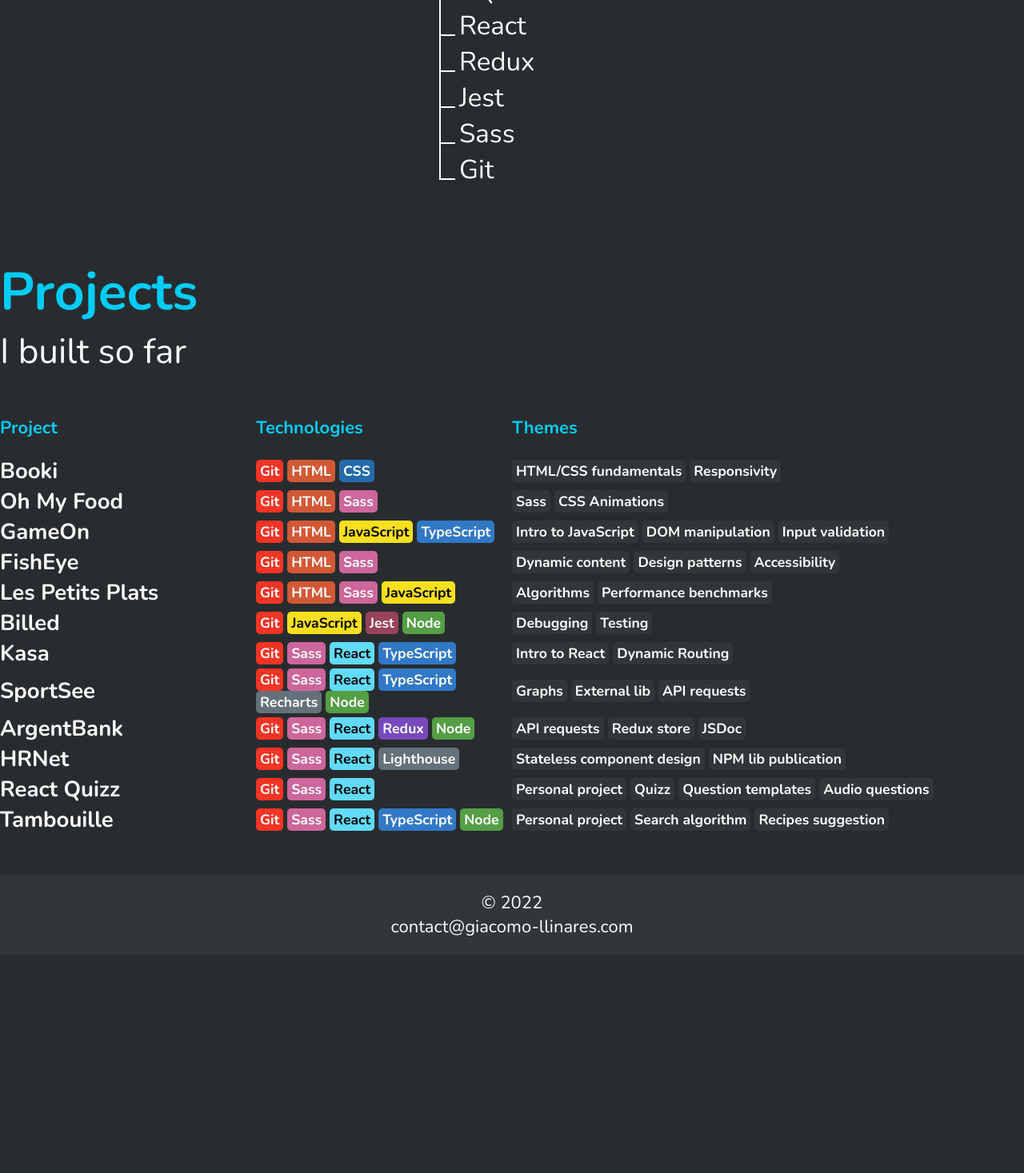
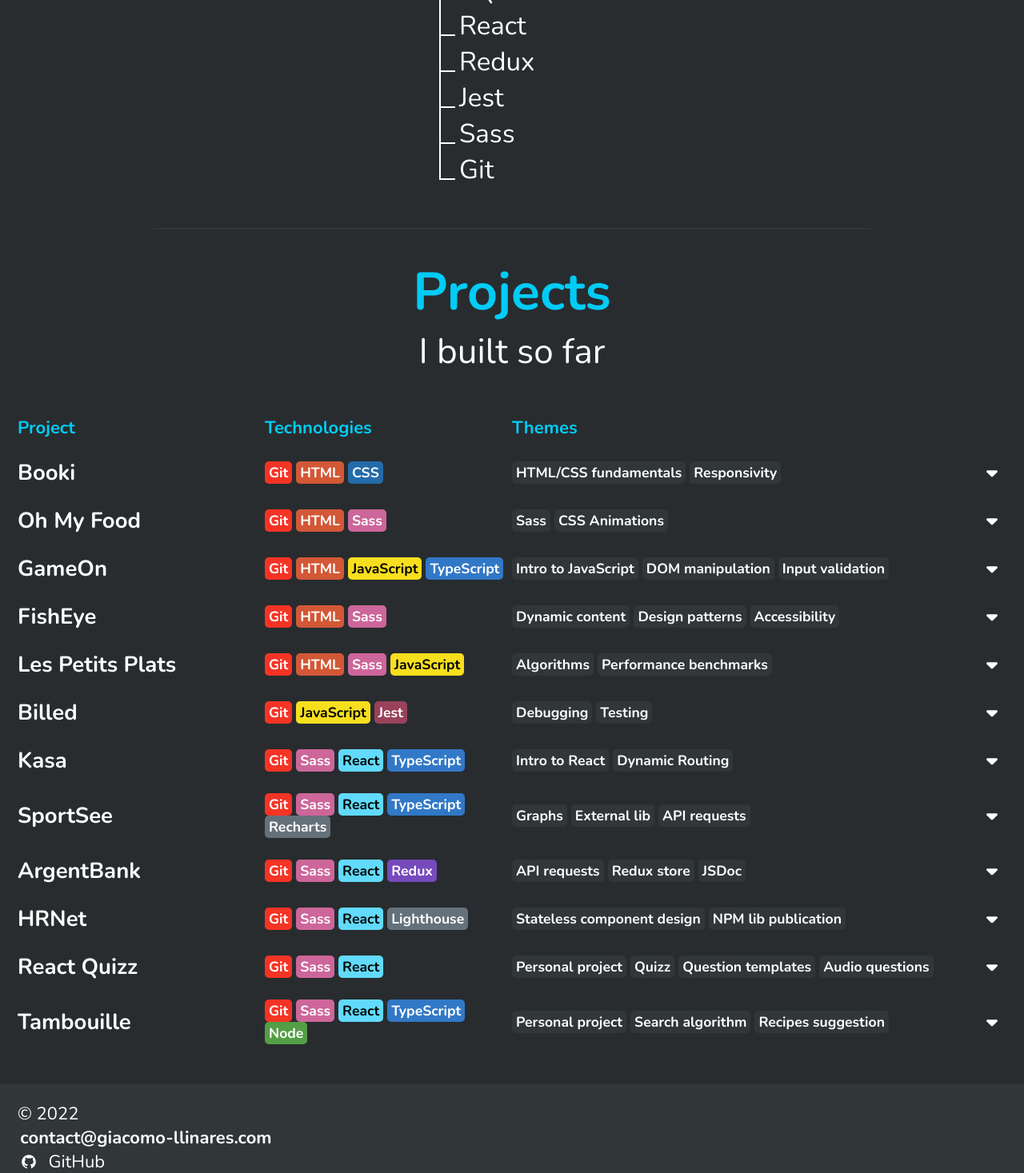
Before and after one commit to 0ddbird/react-portfolio, a React (Create React App) app: page / in a window 1280 px wide. Shown: the part 1330-2797 px from the top of the page at 80% size. Before the commit the page ends 2524 px from the top, so only its background shows below. Built offline with nearby package versions, Linux system fonts and the light colour scheme.

Commit message:
Minor CSS fixes

```diff
--- a/src/components/Footer.jsx
+++ b/src/components/Footer.jsx
@@ -1,10 +1,14 @@
 import React from 'react'
+import GitHubIcon from '../assets/github-icon.svg'
+import LinkedinIcon from '../assets/linkedin-icon.svg'
 
 const Footer = () => {
   return (
   <footer>
     <span>&copy; 2022</span>
-    <span>contact@giacomo-llinares.com</span>
+    <a href="mailto: contact@giacomo-llinares.com" id='contact-email'>contact@giacomo-llinares.com</a>
+    <a href="https://github.com/Okuspo" target="_blank" rel="noopener noreferrer"><img src={GitHubIcon} alt='github-profile'/>GitHub</a>
+    <a href="https://www.linkedin.com/in/giacomollinares/" target="_blank" rel="noopener noreferrer"><img src={LinkedinIcon} alt='linkedin-profile'/>LinkedIn</a>
   </footer>)
 }
 
--- a/src/components/Nav.jsx
+++ b/src/components/Nav.jsx
@@ -14,7 +14,7 @@ const Nav = () => {
         <span id='home-link-gt'>&gt;</span>
         <span id='home-link-underscore'>_</span>
       </Link>
-      <span id='contact-email'>contact@giacomo-llinares.com</span>
+      <a href="mailto: contact@giacomo-llinares.com" id='contact-email'>contact@giacomo-llinares.com</a>
       <button className="nav-button" id="nav-open-button" onClick={() => setMenuOpen(!menuOpen)}>
       <img src={icon} alt="menu"/>
       </button>
--- a/src/components/Project.jsx
+++ b/src/components/Project.jsx
@@ -3,6 +3,7 @@ import PropTypes from 'prop-types'
 import { v4 as uuidv4 } from 'uuid'
 import GitHubIcon from '../assets/github-icon.svg'
 import DiagramIcon from '../assets/diagram-project-solid.svg'
+import Caret from '../assets/caret.svg'
 
 const Project = ({ project }) => {
   const [isFocused, setIsFocused] = useState(false)
@@ -25,6 +26,8 @@ const Project = ({ project }) => {
             })
           }
         </ul>
+        <img className={isFocused ? 'project-caret-icon up' : 'project-caret-icon'} src={Caret} alt='expand' />
+
     </article>
     {
       isFocused &&
--- a/src/components/Projects.jsx
+++ b/src/components/Projects.jsx
@@ -7,7 +7,7 @@ const Projects = () => {
   return (
     <section id='projects' className='main-section'>
       <h1 className='section-heading'>Projects</h1>
-      <span className='section-subheading'>I built so far</span>
+      <h2 className='section-subheading'>I built so far</h2>
       <div className='table'>
         <div className='table-headings'>
           <div id='heading-project' className='table-heading'>Project</div>
--- a/src/components/Stack.jsx
+++ b/src/components/Stack.jsx
@@ -8,7 +8,7 @@ const Stack = () => {
   return (
     <section id='stack' className='main-section'>
       <h1 className="section-heading">Technical stack</h1>
-      <span className="section-subheading">I&apos;ve been training on</span>
+      <h2 className="section-subheading">I&apos;ve been training on</h2>
       <div className='stack-list-wrapper'>
         <ul className='stack-list'>
           {
--- a/src/data/projects.js
+++ b/src/data/projects.js
@@ -85,7 +85,7 @@ const projects = [
       <>
         <i>What are we having for dinner tonight?</i>
         <br /> Well I&apos;m sure you&apos;ll find out really quick if you take a look at this project.
-        The aim was to build a search algorithm for cooking recipies, dealing with multiple criterias &#40;keywords, different types of tags&#41;
+        The aim was to build a search algorithm for cooking recipes, dealing with multiple criterias &#40;keywords, different types of tags&#41;
         I had to make two versions of the algorithm, one using the <i>functional approach</i>, the other using <i>imperative approach</i>, then benchmark the two versions and understand why one would be more performant.
 
       </>
@@ -94,7 +94,7 @@ const projects = [
   {
     id: 5,
     title: 'Billed',
-    techs: ['Git', 'JavaScript', 'Jest', 'Node'],
+    techs: ['Git', 'JavaScript', 'Jest'],
     themes: ['Debugging', 'Testing'],
     github: 'https://github.com/Okuspo/OC_P9_Billed',
     diagram: 'https://whimsical.com/p9-billed-front-map-9Cdr8mQDUPCnAtBLs5BkWr',
@@ -126,7 +126,7 @@ const projects = [
   {
     id: 7,
     title: 'SportSee',
-    techs: ['Git', 'Sass', 'React', 'TypeScript', 'Recharts', 'Node'],
+    techs: ['Git', 'Sass', 'React', 'TypeScript', 'Recharts'],
     themes: ['Graphs', 'External lib', 'API requests'],
     github: 'https://github.com/Okuspo/OC_P12_Sportsee',
     diagram: 'https://whimsical.com/p12-sportsee-SXM1EPyjwSGJbbSs7gxDFQ',
@@ -142,7 +142,7 @@ const projects = [
   {
     id: 8,
     title: 'ArgentBank',
-    techs: ['Git', 'Sass', 'React', 'Redux', 'Node'],
+    techs: ['Git', 'Sass', 'React', 'Redux'],
     themes: ['API requests', 'Redux store', 'JSDoc'],
     github: 'https://github.com/Okuspo/OC_P13_ArgentBank',
     diagram: 'https://whimsical.com/p13-argentbank-UA4DHcxfiPnT2KLcr4ySxx',
@@ -207,7 +207,7 @@ const projects = [
       <>
         If you ever wondered what you can cook with ingredients you only have, <i>Tambouille</i> is for you.
         <br/>I made this app to learn how to make a NodeJS/Express server, before I was given examples from my training courses.
-        <br/>This app gives you access to a list of ingredients available on the market by season, let you fill in the ingredients you have in your fridge, and suggest recipies based on what you have at your disposal only.
+        <br/>This app gives you access to a list of ingredients available on the market by season, let you fill in the ingredients you have in your fridge, and suggest recipes based on what you have at your disposal only.
       </>
     )
   }
--- a/src/sass/components/_project.scss
+++ b/src/sass/components/_project.scss
@@ -1,22 +1,85 @@
 @use '../abstract/' as a;
+
+.project {
+  cursor: pointer;
+  display: grid;
+  grid-template-columns: 1fr;
+  position: relative;
+  margin-top: 1em;
+  &:hover {
+    background-color: a.$clr-backgroundlight;
+  }
+
+  @include a.mq-481 {
+    grid-template-columns: 1fr 1fr;
+  }
+  @include a.mq-961 {
+    grid-template-columns: 1fr 1fr 2fr;
+  }
+
+  &.active-project {
+    & .project-title {
+      color: a.$clr-background;
+    }
+    background-color: a.$clr-secondary;
+    &:hover {
+      background-color: a.$clr-secondary;
+    }
+  }
+}
+
+.project-caret-icon {
+  height: 1em;
+  position: absolute;
+  top: 50%;
+  right: .5em;
+  transform: scale(1) translateY(-50%);
+  transition: transform .25s ease-in-out;
+
+
+  &.up {
+    transform: scale(-1) translateY(50%);
+    transition: transform .25s ease-in-out;
+  }
+}
+
+/* ----------- Cells -----------*/
+.project-title {
+  color: white;
+  display: flex;
+  align-items: center;
+  font-size: 1.25em;
+}
+
+.project-techs {
+  display: flex;
+  align-items: center;
+  flex-wrap: wrap;
+
+}
+
+.project-themes {
+  display: none;
+  @include a.mq-961 {
+    display: flex;
+    align-items: center;
+  }
+}
 
 .project-details {
   @include a.mq-481 {
     display: grid;
     grid-template-columns: 3fr 1fr;
   }
-
   padding: 25px 10px;
   max-height: 0;
   opacity: 0;
-  animation: Expand 1.5s ease-in-out forwards;
+  animation: Expand .5s ease-in-out forwards;
   background-color: a.$clr-backgroundlight;
   border-bottom: 2px solid a.$clr-secondary;
 }
 
-.project-details-goal {
 
-}
 
 .project-goal-description {
 
--- a/src/sass/core/_typography.scss
+++ b/src/sass/core/_typography.scss
@@ -24,6 +24,13 @@ h1 {
   font-size: 3em;
 }
 
+.section-heading {
+  text-align: center;
+}
+
 .section-subheading {
   font-size: 2em;
+  text-align: center;
+  color: white;
+  font-weight: 400;
 }
--- a/src/sass/layout/_body.scss
+++ b/src/sass/layout/_body.scss
@@ -6,5 +6,15 @@ body {
 }
 
 .main-section {
-  padding-top: 35px;
+  padding: 35px 1em 0 1em;
+  position: relative;
+  &::before {
+    top: 0;
+    left: 15%;
+    right: 15%;
+    bottom: 0;
+    content:'';
+    position: absolute;
+    border-top: 2px solid a.$clr-backgroundlight;
+  }
 }
--- a/src/sass/layout/_footer.scss
+++ b/src/sass/layout/_footer.scss
@@ -1,10 +1,21 @@
 @use '../abstract/' as a;
 
 footer {
+  padding: 1em;
   display: flex;
-  align-items: center;
   flex-direction: column;
-  // font-weight: 700;
   background-color: a.$clr-backgroundlight;
-  padding: 20px 0;
+
+  & a {
+    display: flex;
+    align-items: center;
+    margin: 0 .15em;
+    &:hover {
+      color: a.$clr-secondary;
+    }
+    & img {
+      height: 1em;
+      margin-right: 1ch;
+    }
+  }
 }
--- a/src/sass/sections/_projects.scss
+++ b/src/sass/sections/_projects.scss
@@ -20,36 +20,7 @@
   }
 }
 
-.project {
-  &:hover {
-    background-color: a.$clr-backgroundlight;
-  }
-  cursor: pointer;
-  display: grid;
-  grid-template-columns: 1fr;
-  @include a.mq-481 {
-    grid-template-columns: 1fr 1fr;
-  }
-  @include a.mq-961 {
-    grid-template-columns: 1fr 1fr 2fr;
-  }
-
-  &.active-project {
-    & .project-title {
-      color: a.$clr-background;
-    }
-    background-color: a.$clr-secondary;
-    &:hover {
-      background-color: a.$clr-secondary;
-    }
-  }
-}
-
 /* ----------- Project Headings -----------*/
-
-#heading-project {
-
-}
 
 #heading-techs {
   display: none;
@@ -64,27 +35,3 @@
     display: block;
   }
 }
-
-
-/* ----------- Cells -----------*/
-.project-title {
-  color: white;
-  display: flex;
-  align-items: center;
-  font-size: 1.25em;
-}
-
-.project-techs {
-  display: flex;
-  align-items: center;
-  flex-wrap: wrap;
-
-}
-
-.project-themes {
-  display: none;
-  @include a.mq-961 {
-    display: flex;
-    align-items: center;
-  }
-}
--- a/src/sass/sections/_stack.scss
+++ b/src/sass/sections/_stack.scss
@@ -1,14 +1,9 @@
-#stack {
-}
-
 .stack-list-wrapper {
   display: flex;
   justify-content: center;
 }
 .stack-list {
   margin: 50px 0;
-
-
 }
 
 .stack-list-tech {
```
Also changed, not shown: src/assets/caret.svg (added), src/assets/linkedin-icon.svg (added).
